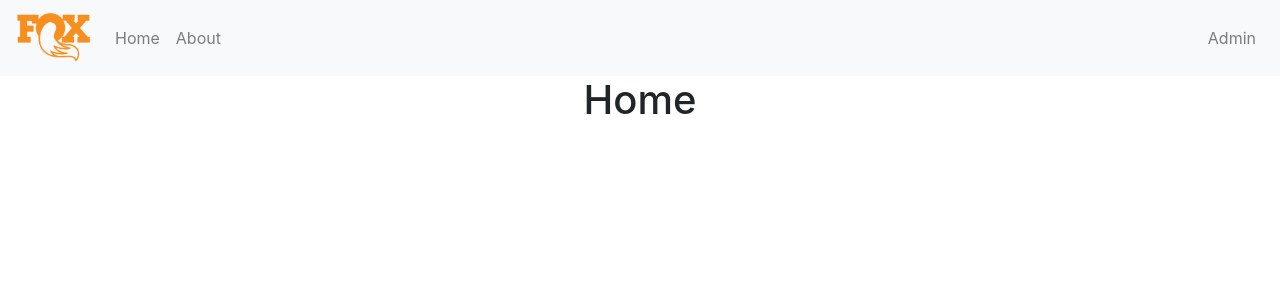
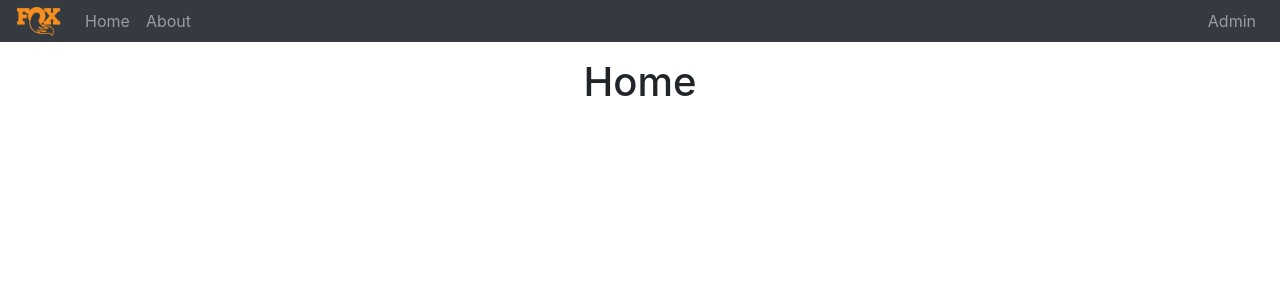
Before and after one commit to mhellnerdev/faux-flask, a Flask app: page / in a window 1280 px wide. Shown: the top 300 px of the page. Run offline with Flask 2, Linux system fonts and the light colour scheme.

Commit message:
navigation styling

```diff
--- a/fauxflask/static/css/styles.css
+++ b/fauxflask/static/css/styles.css
@@ -4,5 +4,9 @@ body {
 
 
 .nav-img {
-    width: 75px;
+    height: 30px;
 }
+
+.navbar-spacing {
+    height: 42px;
+}
--- a/fauxflask/templates/admin/templates/admin_template.html
+++ b/fauxflask/templates/admin/templates/admin_template.html
@@ -18,7 +18,7 @@
 
 <body>
 
-    <nav class="navbar navbar-expand-lg navbar-light bg-light">
+    <nav class="navbar navbar-expand-lg navbar-dark bg-dark mb-3 navbar-spacing">
         <a class="navbar-brand" href="/"><img class="nav-img"
             src="{{ url_for('static', filename='img/foxlogo.png') }}"></a>
         <button class="navbar-toggler" type="button" data-toggle="collapse" data-target="#navbarNav"
--- a/fauxflask/templates/public/templates/public_template.html
+++ b/fauxflask/templates/public/templates/public_template.html
@@ -18,7 +18,7 @@
 
 <body>
 
-    <nav class="navbar navbar-expand-lg navbar-light bg-light">
+    <nav class="navbar navbar-expand-lg navbar-dark bg-dark mb-3 navbar-spacing">
         <a class="navbar-brand" href="/"><img class="nav-img"
             src="{{ url_for('static', filename='img/foxlogo.png') }}"></a>
         <button class="navbar-toggler" type="button" data-toggle="collapse" data-target="#navbarNav"
```
